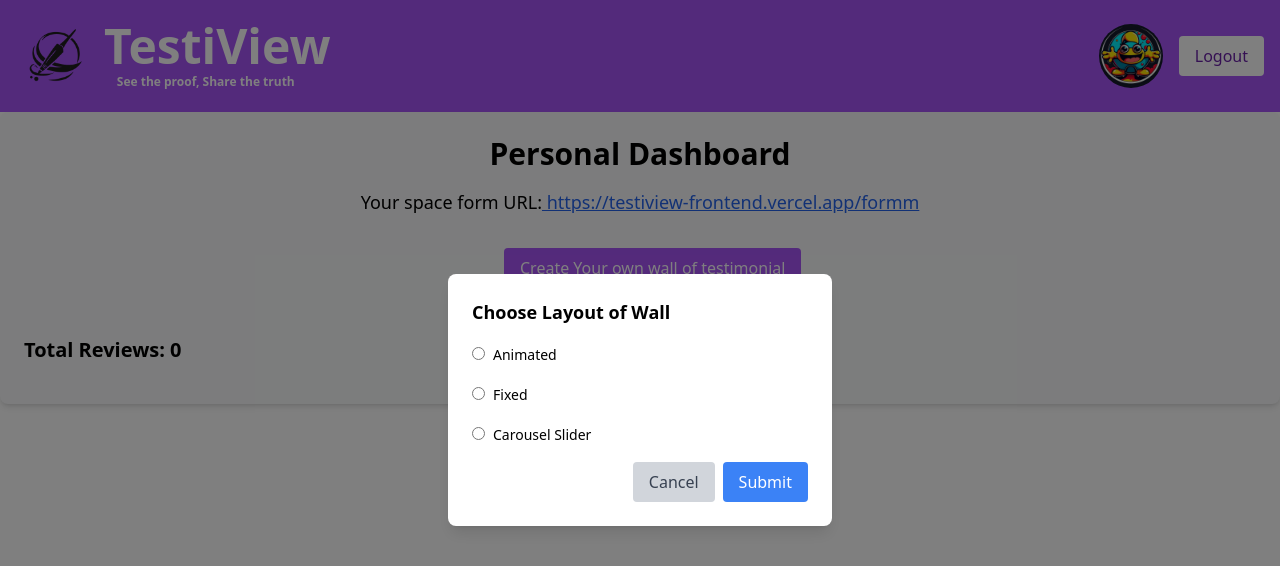
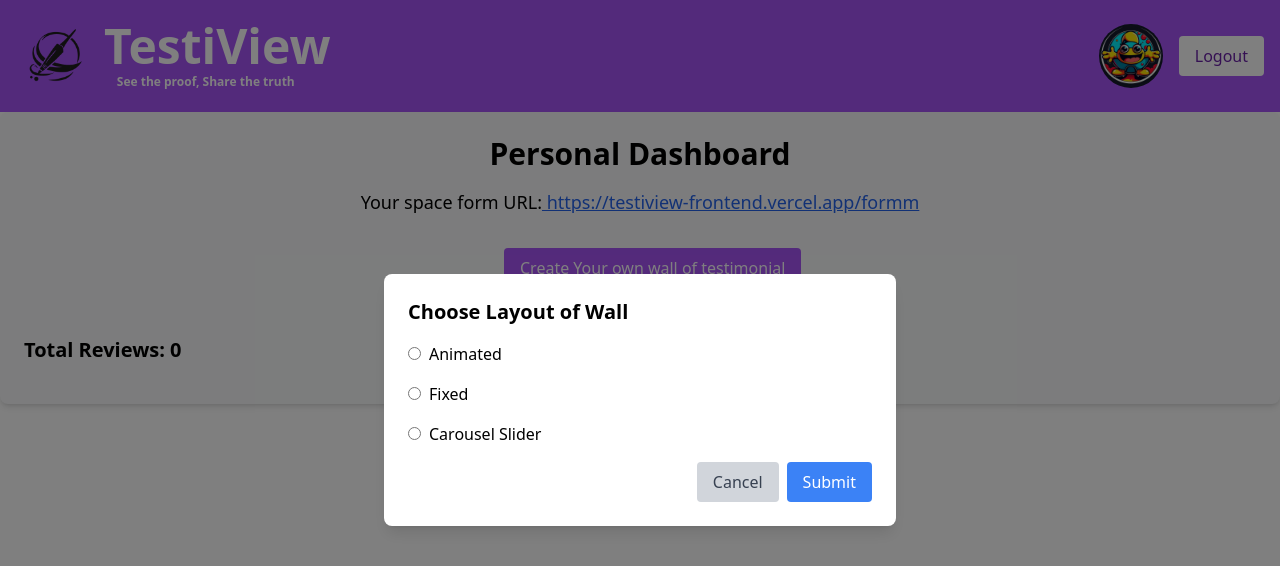
Before and after one commit to Vansh98789/testiview_to_deploy, a React (Vite) app in the folder frontend/: page /dashboard in a window 1280 px wide. Both pictures are taken after a click on the button "Create Your own wall of testimonial". Shown: the top 566 px of the page. Built offline with nearby package versions, Linux system fonts and the light colour scheme.

Commit message:
Update modal.jsx

```diff
--- a/frontend/src/components/modal.jsx
+++ b/frontend/src/components/modal.jsx
@@ -16,32 +16,32 @@ const Modal = ({ isOpen, onClose }) => {
 
     return (
         <div className="fixed inset-0 flex items-center justify-center z-50 bg-black bg-opacity-50">
-            <div className="bg-white rounded-lg shadow-lg max-w-sm w-full p-6">
-                <h2 className="text-lg font-bold mb-4">Choose Layout of Wall</h2>
+            <div className="bg-white rounded-lg shadow-lg max-w-sm w-full sm:max-w-md md:max-w-lg p-6">
+                <h2 className="text-lg sm:text-xl font-bold mb-4">Choose Layout of Wall</h2>
                 <form onSubmit={handleSubmit}>
                     <div className="mb-4">
                         <input type="radio" name="option" value="animated" className="mr-2" required />
-                        <label className="text-sm">Animated</label>
+                        <label className="text-sm sm:text-base">Animated</label>
                     </div>
                     <div className="mb-4">
                         <input type="radio" name="option" value="fixed" className="mr-2" />
-                        <label className="text-sm">Fixed</label>
+                        <label className="text-sm sm:text-base">Fixed</label>
                     </div>
                     <div className="mb-4">
                         <input type="radio" name="option" value="carousel" className="mr-2" />
-                        <label className="text-sm">Carousel Slider</label>
+                        <label className="text-sm sm:text-base">Carousel Slider</label>
                     </div>
                     <div className="flex justify-end">
                         <button
                             type="button"
                             onClick={onClose}
-                            className="bg-gray-300 text-gray-700 px-4 py-2 rounded mr-2"
+                            className="bg-gray-300 text-gray-700 px-4 py-2 rounded mr-2 text-sm sm:text-base"
                         >
                             Cancel
                         </button>
                         <button
                             type="submit"
-                            className="bg-blue-500 text-white px-4 py-2 rounded"
+                            className="bg-blue-500 text-white px-4 py-2 rounded text-sm sm:text-base"
                         >
                             Submit
                         </button>
```
